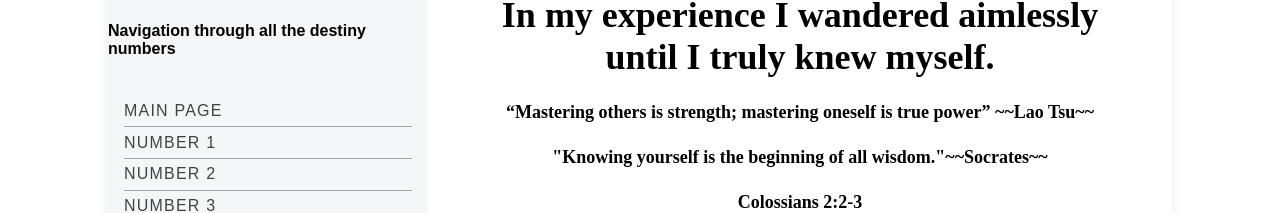
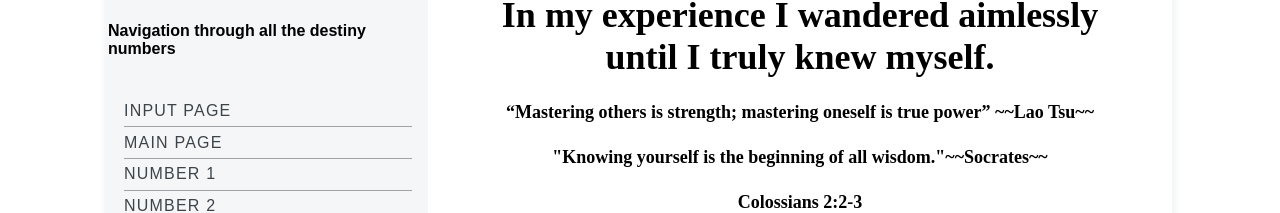
Before and after one commit to ChrisForti/know-urself, a React (Vite) app: page / in a window 1280 px wide. Shown: the part 206-419 px from the top of the page. Built offline with nearby package versions, Linux system fonts and the light colour scheme.

Commit message:
made a component for an input page.

```diff
--- a/src/components/Content.tsx
+++ b/src/components/Content.tsx
@@ -12,6 +12,7 @@ import { Nine } from "./Pages/Nine";
 import { Eleven } from "./Pages/Eleven";
 import { Twentytwo } from "./Pages/Twentytwo";
 import { Thirtythree } from "./Pages/Thirtythree";
+import { Inputpage } from "./Pages/Inputpage";
 
 type ContentProps = { choice: number };
 
@@ -30,6 +31,7 @@ export function Content({ choice }: ContentProps) {
     11: <Eleven />,
     22: <Twentytwo />,
     33: <Thirtythree />,
+    12: <Inputpage />,
   };
 
   return <main className={styles.main}>{pages[choice]}</main>;
--- /dev/null
+++ b/src/components/Pages/Inputpage.tsx
@@ -0,0 +1,13 @@
+import { Input } from "../Input";
+
+type InputPageProps = {
+  setChoice: React.Dispatch<React.SetStateAction<number>>;
+};
+
+export function InputPagepage({ setChoice }: InputPageProps) {
+  return (
+    <div>
+      <Input setChoice={setChoice} />
+    </div>
+  );
+}
--- a/src/components/Sidebar.tsx
+++ b/src/components/Sidebar.tsx
@@ -3,7 +3,7 @@ import styles from "./Sidebar.module.css";
 import { FontAwesomeIcon } from "@fortawesome/react-fontawesome";
 import { faBars } from "@fortawesome/free-solid-svg-icons";
 import { Input } from "./Input";
-import Logobutton from "../assets/original-logo-symbol.png";
+import Logobutton from "../assets/Untitled design (3).png";
 
 type SidebarProps = {
   setChoice: React.Dispatch<React.SetStateAction<number>>;
@@ -19,7 +19,15 @@ export function Sidebar({ setChoice }: SidebarProps) {
       <ul className={styles.linkContainer}>
         <li
           onClick={() => {
-            setChoice(0);
+            setChoice(12);
+          }}
+        >
+          {" "}
+          <a href="#">Input page</a>
+        </li>
+        <li
+          onClick={() => {
+            setChoice(1);
           }}
         >
           <a href="#">Main page</a>
```
Also changed, not shown: src/assets/Untitled design (3).png (added).
